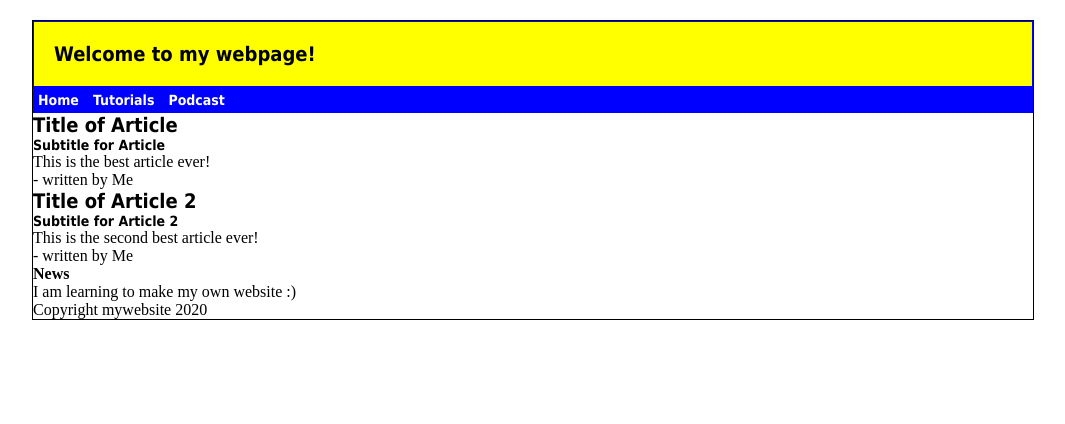
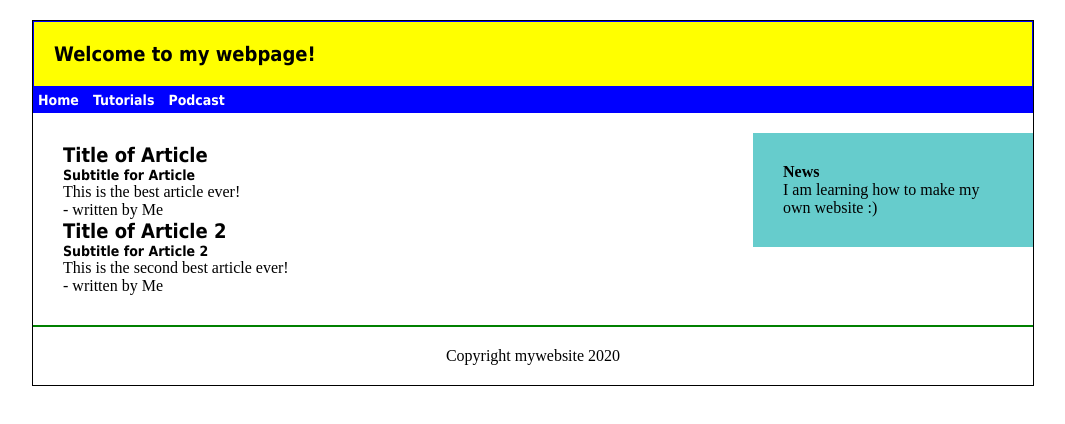
Before and after one commit to manasseth/HTML, a plain HTML site: page tut9.html in a window 1280 px wide. Shown: the whole page, without its empty margins (107-1172 px from the left). Drawn offline with Linux system fonts and the light colour scheme.

Commit message:
Giving basic style to every part of our website

```diff
--- a/main10.css
+++ b/main10.css
@@ -9,29 +9,47 @@ h2{
   font: bold 14px Tahoma;
 }
 header, section, footer, aside, nav, article, hgroup{
-  display:block;
+  display: block;
 }
 body{
-  text-align:center;
+  text-align: center;
 }
 #big_wrapper{
   border: 1px solid black;
-  width:1000px;
+  width: 1000px;
   margin: 20px auto;
-  text-align:left;
+  text-align: left;
 }
 #top_header{
-  background:yellow;
+  background: yellow;
   border: 1px solid blue;
   padding: 20px; /*The padding is inside, the margin is outside*/
 }
 #top_menu{
-  background:blue;
-  color:white;
+  background: blue;
+  color: white;
 }
 #top_menu li{
   display: inline-block;
-  list-style:none;
+  list-style: none;
   padding: 5px;
   font: bold 14px Tahoma;
 }
+#main_section{
+  float: left;
+  width: 660px;
+  margin: 30px;  /* 720px, 280 left */
+}
+#side_news{
+  float: left;
+  width: 220px;
+  margin: 20px 0px;
+  padding: 30px;
+  background: #66CCCC;
+}
+#the_footer{
+  clear: both;
+  text-align: center;
+  padding: 20px;
+  border-top: 2px solid green;
+}
--- a/tut9.html
+++ b/tut9.html
@@ -22,7 +22,7 @@
       </ul>
     </nav>
 
-    <section id="main_sectionS">
+    <section id="main_section">
       <article>
         <header>
           <hgroup>
@@ -52,7 +52,7 @@
 
     <aside id="side_news">
       <h4>News</h4>
-      I am learning to make my own website :)
+      I am learning how to make my own website :)
     </aside>
 
     <footer id="the_footer">
```
